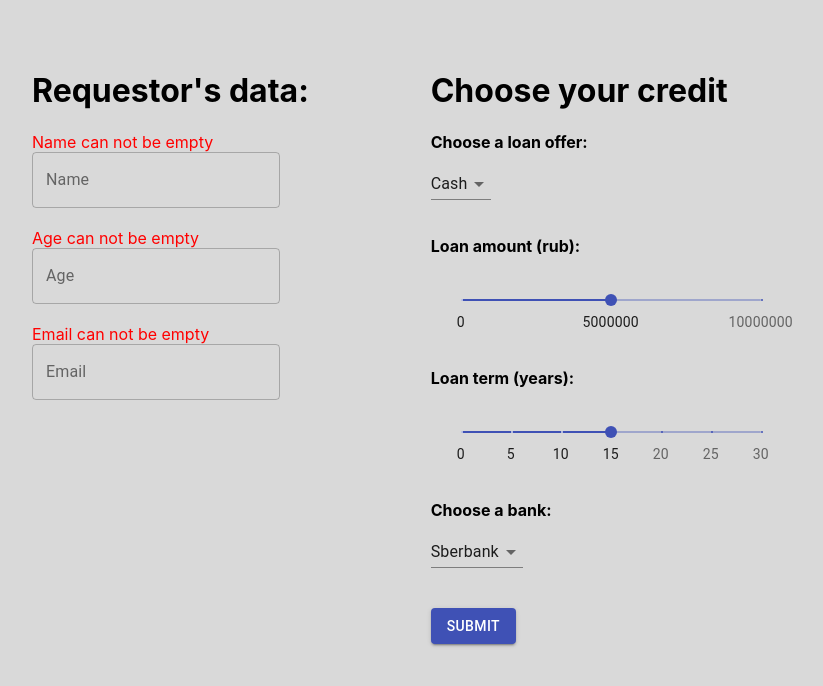
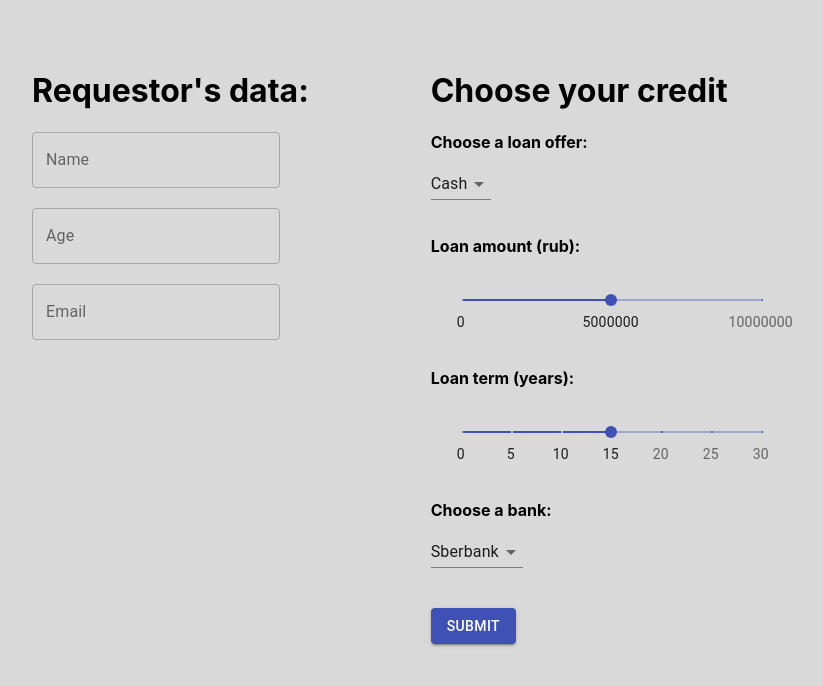
Before and after one commit to Zel-anna/bank, a React (Create React App) app: page / in a window 1280 px wide. Shown: the top 686 px of the page, without its empty margins (18-841 px from the left). Built offline with nearby package versions, Linux system fonts and the light colour scheme.

Commit message:
Bank-9 (age validation corrected, name/age/email- error display corrected)

```diff
--- a/src/Forms.js
+++ b/src/Forms.js
@@ -25,13 +25,13 @@ export default function Forms() {
   const [sliderTermValue, setTerm] = React.useState(defaultTermValue);
 
   const [valueName, setName] = React.useState(defaultName);
-  const [nameError, setNameError] = React.useState('Name can not be empty');
+  const [nameError, setNameError] = React.useState('');
 
   const [valueAge, setAge] = React.useState(defaultAge);
-  const [ageError, setAgeError] = React.useState('Age can not be empty');
+  const [ageError, setAgeError] = React.useState('');
 
   const [valueEmail, setEmail] = React.useState(defaultEmail);
-  const [emailError, setEmailError] = React.useState('Email can not be empty');
+  const [emailError, setEmailError] = React.useState('');
 
   const nameHandler = (e) => {
     setName(e.target.value);
@@ -42,8 +42,7 @@ export default function Forms() {
 
   const ageHandler = (e) => {
     setAge(e.target.value);
-    const re = /^[1-9]?[0-9]{1}$|^100$/;
-    const error = re.test(String(e.target.value).toLowerCase()) ? '' : 'Incorrect age';
+    const error = (e.target.value > 17 && e.target.value < 121) ? '' : 'Incorrect age';
     setAgeError(error);
   }
 
```
